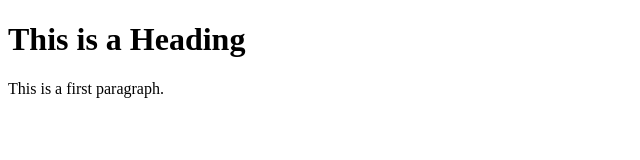
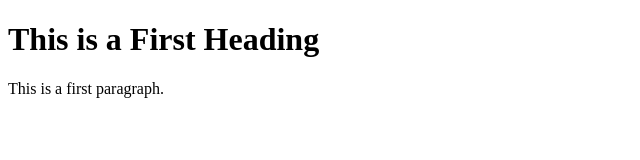
Before and after one commit to lahiruroot/Hacktoberfest2020, a plain HTML site: page index.html in a window 1280 px wide. Shown: the whole page, without its empty margins (0-640 px from the left). Drawn offline with Linux system fonts and the light colour scheme.

Commit message:
Update index.html

```diff
--- a/index.html
+++ b/index.html
@@ -1,11 +1,11 @@
 <!DOCTYPE html>
 <html>
 <head>
-<title>Page Title</title>
+<title>Page Title 01</title>
 </head>
 <body>
 
-<h1>This is a Heading</h1>
+<h1>This is a First Heading</h1>
 <p>This is a first paragraph.</p>
 
 </body>
```
